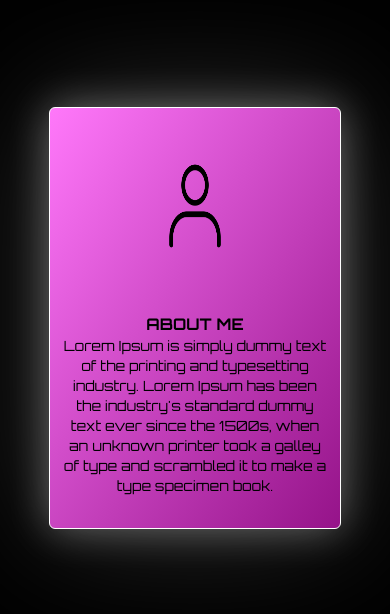
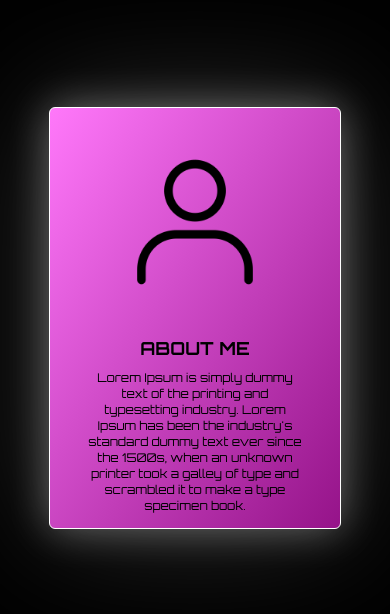
Before and after one commit to havriutkin/havriutkin.github.io, a React (Create React App) app: page / in a window 390 px wide. Shown: the part 104-718 px from the top of the page. Built offline with nearby package versions, Linux system fonts and the light colour scheme.

Commit message:
Make About responsive

```diff
--- a/src/components/About.js
+++ b/src/components/About.js
@@ -7,7 +7,7 @@ function About(){
             initial={{ opacity: 0, scale: 0 }}
             animate={{ opacity: 1, scale: 1 }}
             transition={{ duration: 1 }}
-            className="w-3/4 h-1/2
+            className="w-3/4 h-1/2 md:w-1/2 md:h-3/4
                     p-3
                     bg-gradient-to-br from-blush-pink-400 to-blush-pink-800
                     border-solid border border-white rounded-md border-opacity-100
@@ -15,10 +15,12 @@ function About(){
                     drop-shadow-glow
                     flex flex-col justify-around items-center"
         >
-            <img src={personIcon} alt="Person icon" className="w-1/3 h-1/3"></img>
+            <img src={personIcon} alt="Person icon" className="h-1/2"></img>
             <div className="font-orbitron text-center">
-                <h2 className="font-bold">ABOUT ME</h2>
-                <h3 className="text-sm">Lorem Ipsum is simply dummy text of the printing and typesetting industry. Lorem Ipsum has been the industry's standard dummy text ever since the 1500s, when an unknown printer took a galley of type and scrambled it to make a type specimen book.</h3>
+                <h2 className="font-bold text-lg m-2 md:text-xl md:m-4">ABOUT ME</h2>
+                <h3 className="text-xs  ml-6 mr-6
+                            md:text-base md:ml-12 md:mr-12
+                            lg:text-lg">Lorem Ipsum is simply dummy text of the printing and typesetting industry. Lorem Ipsum has been the industry's standard dummy text ever since the 1500s, when an unknown printer took a galley of type and scrambled it to make a type specimen book.</h3>
             </div>
         </motion.div>
     );
```
